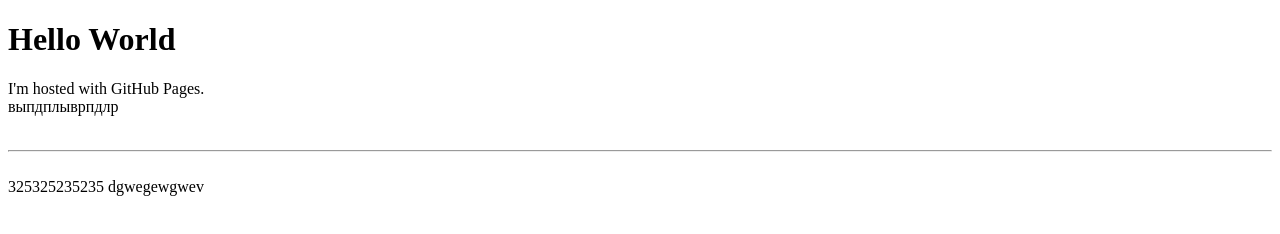
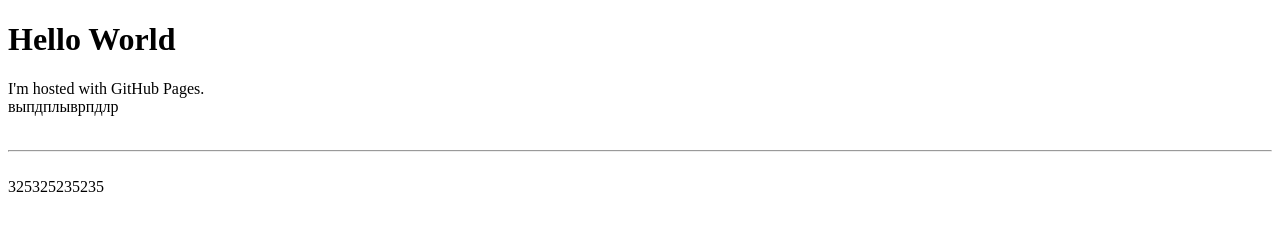
Before and after one commit to laurel666/laurel666.github.io, a plain HTML site: page index.html in a window 1280 px wide. Drawn offline with Linux system fonts and the light colour scheme.

Commit message:
first test

```diff
--- a/index.html
+++ b/index.html
@@ -9,7 +9,7 @@
             <hr>
             <br>
             325325235235
-            dgwegewgwev
+
         </p>
     </body>
 </html>
```
